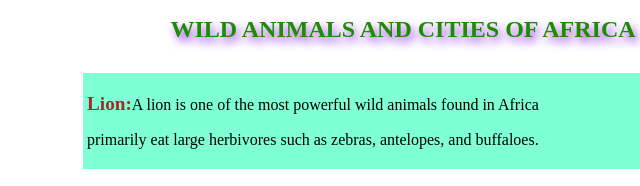
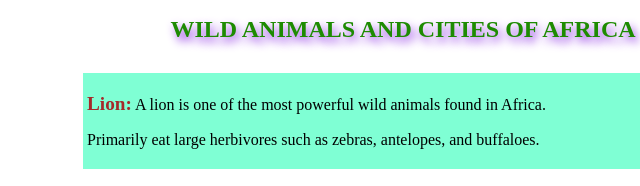
Before and after one commit to okangi/-freecodecamp-projects, a plain HTML site: page index.html in a window 1280 px wide. Shown: the top 186 px of the page, 237-877 px from the left. Drawn offline with Linux system fonts and the light colour scheme.

Commit message:
first commit

```diff
--- a/index.html
+++ b/index.html
@@ -55,11 +55,11 @@
 <body>
     <h1 id="firstTitle">WILD ANIMALS AND CITIES OF AFRICA</h1>
         <div id="paragraph">
-            <p class=""><strong>Lion:</strong>A lion is one of the most powerful wild animals found in Africa</p>
-            <p>primarily eat large herbivores such as zebras, antelopes, and buffaloes.</p>
+            <p class=""><strong>Lion:</strong> A lion is one of the most powerful wild animals found in Africa.</p>
+            <p>Primarily eat large herbivores such as zebras, antelopes, and buffaloes.</p>
         </div>
         <div id="paragraph1">
-            <p><strong>Crocodile:</strong>A crocodile is a large aquatic reptile known for its powerful jaws.</p>
+            <p><strong>Crocodile:</strong> A crocodile is a large aquatic reptile known for its powerful jaws.</p>
             <p>Crocodiles live in rivers, lakes, and wetlands throughout Africa.</p>
         </div>
         <div id="table">
```
